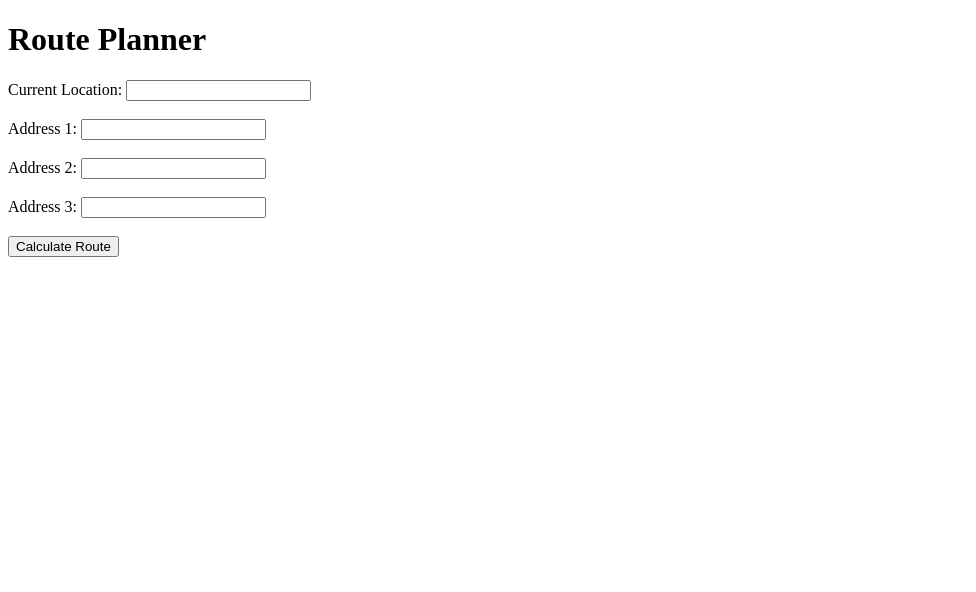
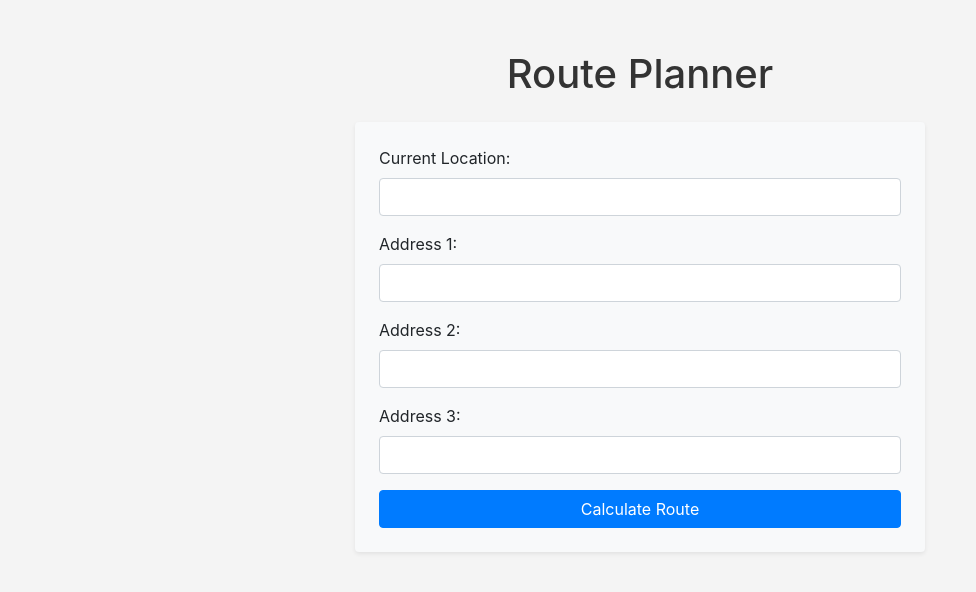
Before and after one commit to biy11/route-planner, a website: page public/index.html in a window 1280 px wide. Shown: the whole page, without its empty margins (0-976 px from the left). Drawn offline with nearby package versions, Linux system fonts and the light colour scheme; no server answers.

Commit message:
added style and cs

```diff
--- a/public/index.html
+++ b/public/index.html
@@ -2,21 +2,36 @@
 <html>
 <head>
     <title>Route Planner</title>
+    <link rel="stylesheet" href="https://stackpath.bootstrapcdn.com/bootstrap/4.5.2/css/bootstrap.min.css">
+    <link rel="stylesheet" type="text/css" href="styles.css">
 </head>
 <body>
-    <h1>Route Planner</h1>
-    <form id="route-form">
+    <div class="container">
+        <h1 class="text-center my-4">Route Planner</h1>
+        <form id="route-form" class="p-4 bg-light rounded shadow-sm">
+            <div class="form-group">
                 <label for="current-location">Current Location:</label>
-        <input type="text" id="current-location" name="current-location" required><br><br>
+                <input type="text" id="current-location" name="current-location" class="form-control" required>
+            </div>
+            <div class="form-group">
                 <label for="address-1">Address 1:</label>
-        <input type="text" id="address-1" name="address-1" class="autocomplete-address"><br><br>
+                <input type="text" id="address-1" name="address-1" class="form-control autocomplete-address">
+            </div>
+            <div class="form-group">
                 <label for="address-2">Address 2:</label>
-        <input type="text" id="address-2" name="address-2" class="autocomplete-address"><br><br>
+                <input type="text" id="address-2" name="address-2" class="form-control autocomplete-address">
+            </div>
+            <div class="form-group">
                 <label for="address-3">Address 3:</label>
-        <input type="text" id="address-3" name="address-3" class="autocomplete-address"><br><br>
-        <button type="submit">Calculate Route</button>
+                <input type="text" id="address-3" name="address-3" class="form-control autocomplete-address">
+            </div>
+            <button type="submit" class="btn btn-primary btn-block">Calculate Route</button>
         </form>
-    <div id="result"></div>
+        <div id="result" class="mt-4 text-center"></div>
+        <div id="loading" class="spinner-border text-primary" role="status" style="display: none;">
+            <span class="sr-only">Loading...</span>
+        </div>
+    </div>
 
     <script>
         async function loadGoogleMapsApi() {
@@ -59,6 +74,9 @@
 
         document.getElementById('route-form').addEventListener('submit', async function(event) {
             event.preventDefault();
+            document.getElementById('loading').style.display = 'block'; // Show spinner
+            document.getElementById('result').innerHTML = '';
+
             const currentLocation = document.getElementById('current-location').value;
             const addresses = [];
             const addressInputs = document.getElementsByClassName('autocomplete-address');
@@ -68,9 +86,7 @@
                 }
             }
 
-            console.log('Current Location:', currentLocation);
-            console.log('Addresses:', addresses);
-
+            try {
                 const response = await fetch('/.netlify/functions/server', {
                     method: 'POST',
                     headers: {
@@ -80,8 +96,12 @@
                 });
 
                 const result = await response.json();
-            console.log('Result:', result);
                 document.getElementById('result').innerHTML = `<a href="${result.googleMapsUrl}" target="_blank">Open Route in Google Maps</a>`;
+            } catch (error) {
+                document.getElementById('result').innerHTML = `<p class="text-danger">Error: ${error.message}</p>`;
+            } finally {
+                document.getElementById('loading').style.display = 'none'; // Hide spinner
+            }
         });
     </script>
 </body>
--- /dev/null
+++ b/public/styles.css
@@ -0,0 +1,16 @@
+body {
+    background-color: #f4f4f4;
+}
+
+.container {
+    max-width: 600px;
+    margin-top: 50px;
+}
+
+h1 {
+    color: #333;
+}
+
+#loading {
+    margin-top: 20px;
+}
```
Lines whose indentation alone changed are shown as unchanged.
